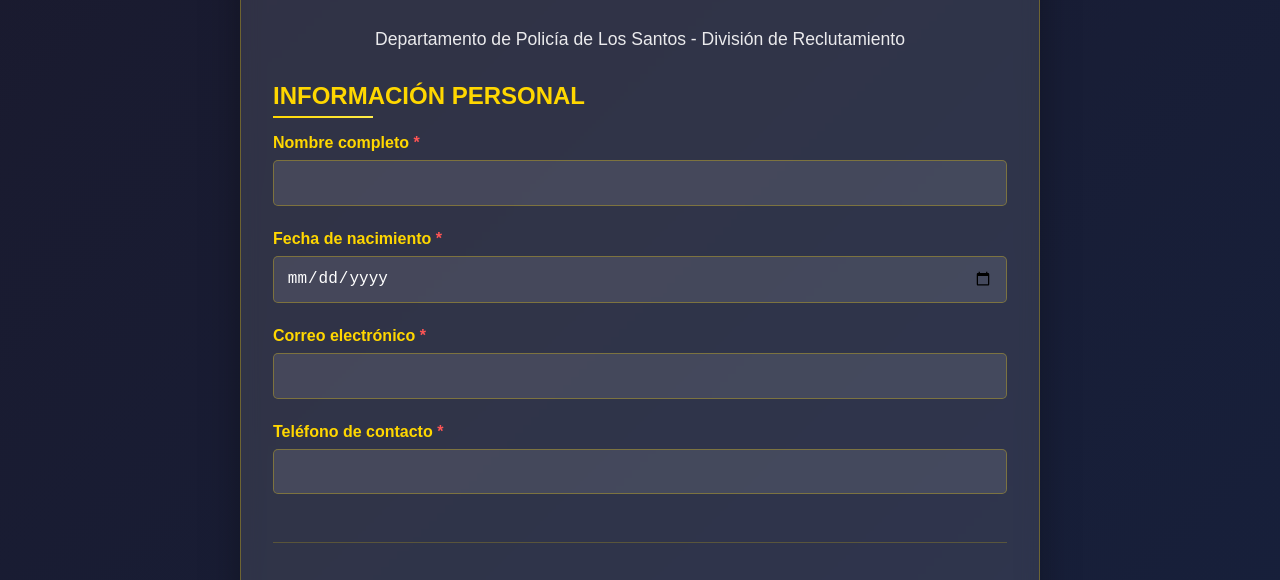
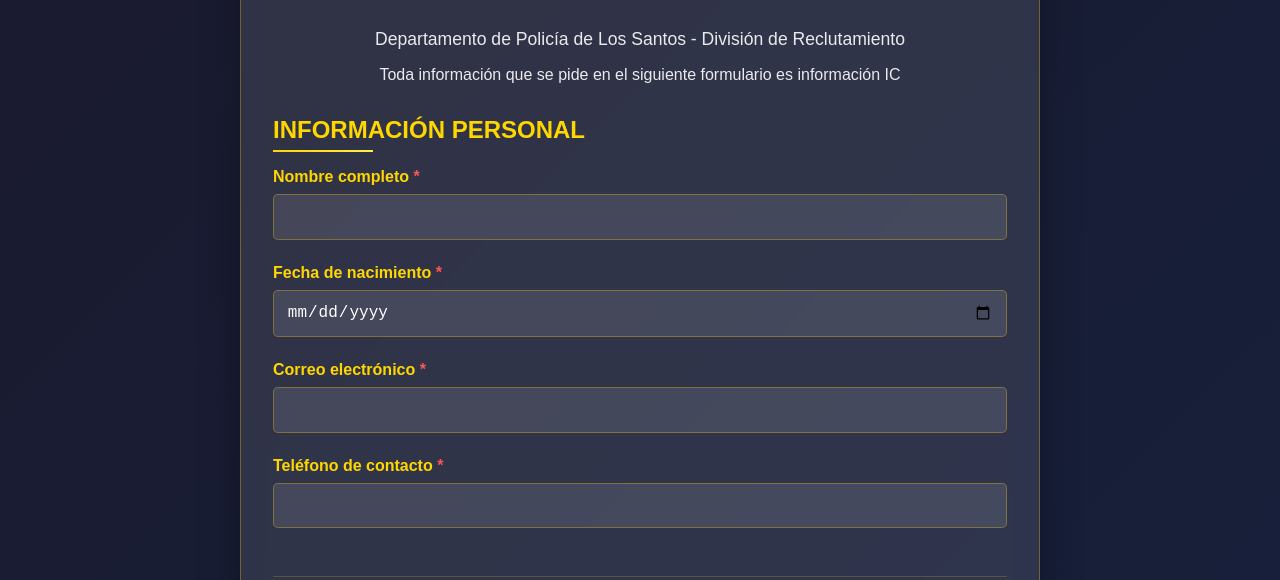
Before and after one commit to Dracko18/lspd-web, a plain HTML site: page formulario.html in a window 1280 px wide. Shown: the part 193-773 px from the top of the page. Drawn offline with Linux system fonts and the light colour scheme.

Commit message:
Add files via upload

```diff
--- a/formulario.html
+++ b/formulario.html
@@ -69,9 +69,16 @@
 
         .form-subtitle {
             text-align: center;
+            margin-bottom: 1rem;
+            opacity: 0.9;
+            font-size: 1.1rem;
+        }
+
+        .form-subtitle2 {
+            text-align: center;
             margin-bottom: 2rem;
             opacity: 0.9;
-            font-size: 1.1rem;
+            font-size: 1rem;
         }
 
         .form-group {
@@ -233,6 +240,7 @@
     <div class="form-container">
         <h1 class="form-title">FORMULARIO DE OPOSICIÓN</h1>
         <p class="form-subtitle">Departamento de Policía de Los Santos - División de Reclutamiento</p>
+        <p class="form-subtitle2">Toda información que se pide en el siguiente formulario es información IC</p>
 
         <form id="lspdApplicationForm" action="https://formspree.io/f/mqalwore" method="POST">
             <div class="form-section">
```
